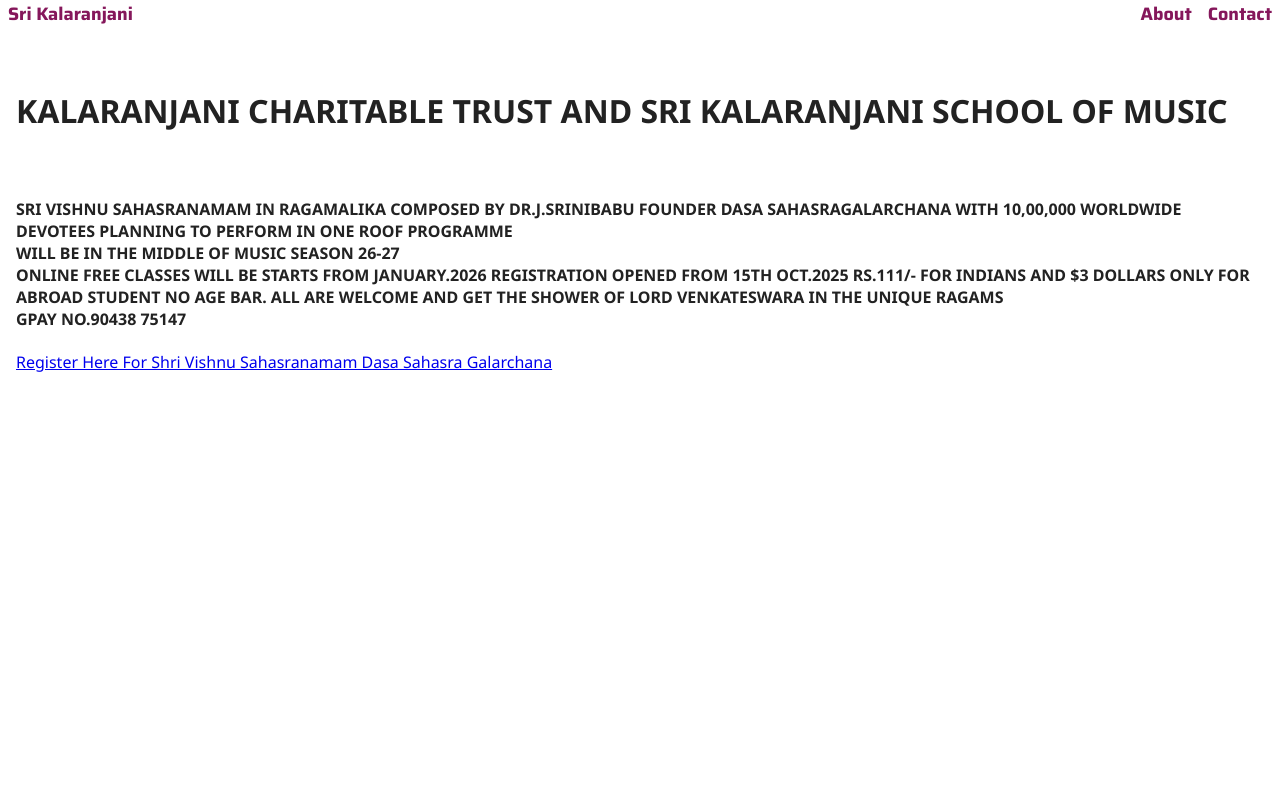
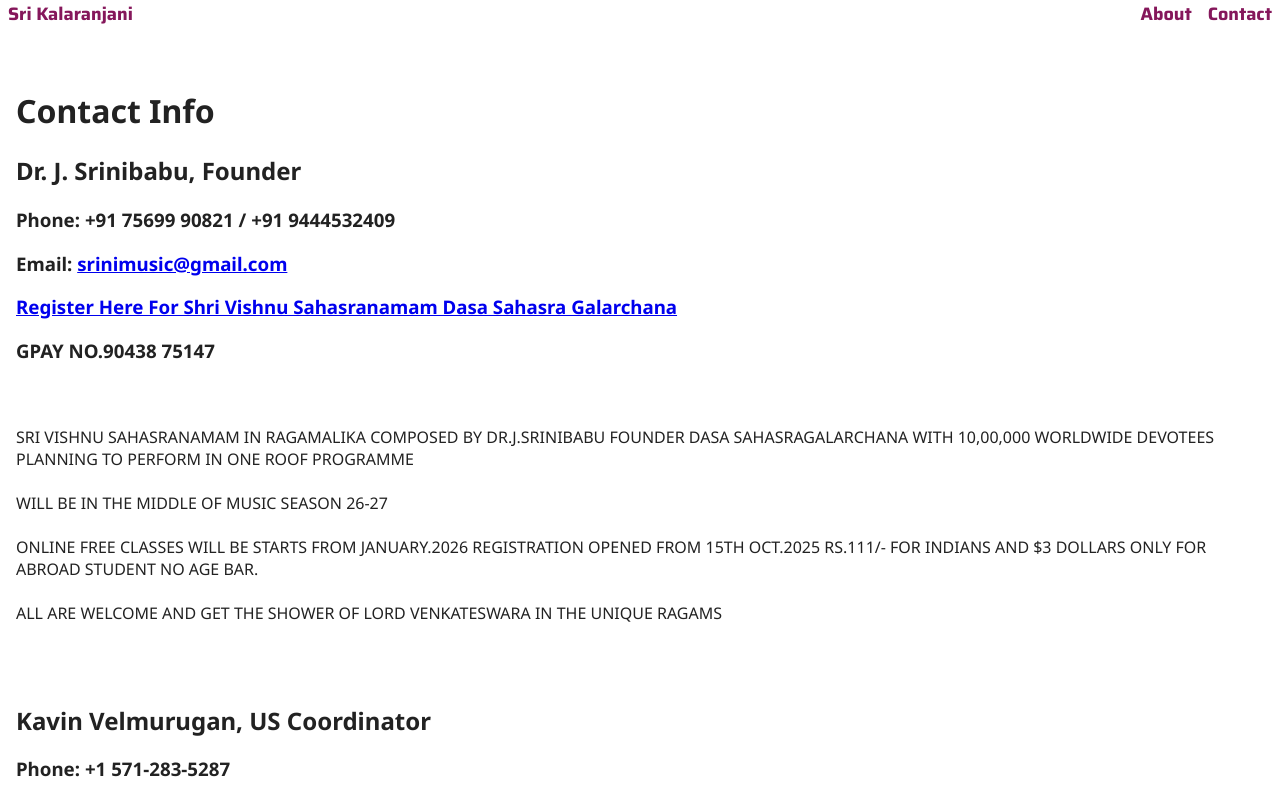
Before and after one commit to Kavelin/sri-kalaranjani, a Next.js app: page /contact in a window 1280 px wide. Shown: the top 800 px of the page. Built offline with nearby package versions, Linux system fonts and the light colour scheme.

Commit message:
updated contact info

```diff
--- a/src/app/about/page.tsx
+++ b/src/app/about/page.tsx
@@ -62,8 +62,7 @@ export default function About() {
         <h3 style={{ fontSize: 18, marginBottom: 8 }}>Media & YouTube</h3>
         <p>
           Programmes telecast on Vendhar TV and Sri Sankara TV. YouTube channel:
-          "srikalaranjani school of music" — 100+ videos uploaded in personal
-          interest (over 120 videos uploaded and 2500+ subscribers currently).
+          "Sri Kalaranjani School of Music" — 200+ videos uploaded and 1000+ subscribers currently.
         </p>
         </div>
 
--- a/src/app/contact/page.tsx
+++ b/src/app/contact/page.tsx
@@ -1,28 +1,44 @@
 export default function Contact() {
   return (
     <div className="page">
-      <h1>KALARANJANI CHARITABLE TRUST AND SRI KALARANJANI SCHOOL OF MUSIC </h1>
-      <h4>
-        <br /><br />
+      <h1>Contact Info </h1>
+      <h2>Dr. J. Srinibabu, Founder</h2>
+      <h3>Phone: +91 75699 90821 / +91 9444532409</h3>
+      <h3>
+        Email: <a href="mailto:srinimusic@gmail.com">srinimusic@gmail.com</a>
+      </h3>
+      <h3>
+        <a href="https://docs.google.com/forms/d/e/1FAIpQLScUoTf033ZS5HNZKV3mOHrXojs1Ij4h86UJUltGE54r2GCU3A/viewform?embedded=true">
+          Register Here For Shri Vishnu Sahasranamam Dasa Sahasra Galarchana
+        </a>
+      </h3>
+
+      <h3>GPAY NO.90438 75147</h3>
+
+
+      <p>
+        <br />
+        <br />
         SRI VISHNU SAHASRANAMAM IN RAGAMALIKA COMPOSED BY DR.J.SRINIBABU FOUNDER
         DASA SAHASRAGALARCHANA WITH 10,00,000 WORLDWIDE DEVOTEES PLANNING TO
         PERFORM IN ONE ROOF PROGRAMME <br />
+        <br />
         WILL BE IN THE MIDDLE OF MUSIC SEASON 26-27 <br />
-        ONLINE FREE CLASSES WILL BE STARTS FROM JANUARY.2026 REGISTRATION
-        OPENED FROM 15TH OCT.2025 RS.111/- FOR INDIANS AND $3 DOLLARS ONLY FOR
-        ABROAD STUDENT NO AGE BAR. ALL ARE WELCOME AND GET THE SHOWER OF LORD
-        VENKATESWARA IN THE UNIQUE RAGAMS <br /> GPAY NO.90438 75147
-      </h4>
-      <a
-        href="https://docs.google.com/forms/d/e/1FAIpQLScUoTf033ZS5HNZKV3mOHrXojs1Ij4h86UJUltGE54r2GCU3A/viewform?embedded=true"
-      >
-        Register Here For Shri Vishnu Sahasranamam Dasa Sahasra Galarchana
-      </a>
+        <br />
+        ONLINE FREE CLASSES WILL BE STARTS FROM JANUARY.2026 REGISTRATION OPENED
+        FROM 15TH OCT.2025 RS.111/- FOR INDIANS AND $3 DOLLARS ONLY FOR ABROAD
+        STUDENT NO AGE BAR. <br /> <br />
+        ALL ARE WELCOME AND GET THE SHOWER OF LORD VENKATESWARA IN THE UNIQUE
+        RAGAMS <br /> <br />
+      </p>
 
-
-
+      <br />
+      <h2>Kavin Velmurugan, US Coordinator</h2>
+      <h3>Phone: +1 571-283-5287</h3>
+      <h3>
+        Email: <a href="mailto:dev.velp@gmail.com">dev.velp@gmail.com</a>
+      </h3>
       {/*<iframe src="https://docs.google.com/forms/d/e/1FAIpQLScUoTf033ZS5HNZKV3mOHrXojs1Ij4h86UJUltGE54r2GCU3A/viewform?embedded=true"></iframe>*/}
-
     </div>
   );
 }
--- a/src/app/globals.css
+++ b/src/app/globals.css
@@ -31,9 +31,9 @@ nav {
   display: flex;
   justify-content: space-between;
   max-width: 100vw;
-  position:sticky;
-  top:0;
-  background:white;
+  position: sticky;
+  top: 0;
+  background: white;
 }
 
 .nav-link {
@@ -43,13 +43,13 @@ nav {
   font-size: large;
   white-space: nowrap;
   text-overflow: clip;
-  padding:0 8px;
+  padding: 0 8px;
 }
 .nav-left {
-    max-width:50%;
+  max-width: 50%;
 }
 .nav-right {
-    max-width:50%;
+  max-width: 50%;
 }
 
 main {
@@ -88,25 +88,33 @@ footer > fieldset > legend {
   text-align: center;
 }
 
+.hero-container iframe {
+  min-width: 50vw;
+  max-width: 70vw;
+  aspect-ratio: 16/9;
+}
+
 .hero-container img {
-    max-height: 40vh;
+  max-height: 40vh;
 }
 
 .hero-container p {
-  font-weight:500;
-  padding:0 10%;
+  font-weight: 500;
+  padding: 0 10%;
   box-sizing: border-box;
 }
 .hero-title {
   font-size: -webkit-xxx-large;
-  color:var(--secondary)
+  color: var(--secondary);
+  margin: 10vh 0;
+  height: 30vh;
 }
 
 .hero-cta {
-    cursor:pointer;
-    font-weight:bolder;
-    font-size:larger;
-    color:var(--secondary);
+  cursor: pointer;
+  font-weight: bolder;
+  font-size: larger;
+  color: var(--secondary);
 }
 
 .cta-section {
--- a/src/app/page.tsx
+++ b/src/app/page.tsx
@@ -10,6 +10,7 @@ export default function Home() {
 
       <section className="cta-section">
         <div className="hero-container">
+          <iframe src="https://www.youtube.com/embed/_SsKuHN2bMo?si=_tvY09FOOGFEPDgm" title="Bhakthi Ranjani" allow="accelerometer; autoplay; clipboard-write; encrypted-media; gyroscope; picture-in-picture; web-share" ></iframe>
           <h1>
             Shri Vishnu Sahasranamam Dasa Sahasra Galarchana
           </h1>
@@ -34,8 +35,7 @@ export default function Home() {
             vast, I believe—with the grace of the Lord—it can surely be
             realized. I call upon <b>100 devoted individuals</b> to walk with me in
             this <b>Mahayagna</b> today: some to sing, some to listen, and some to
-            serve. <br /><br /> Together, we can make this offering a reality. In this
-            <b>Kaliyuga</b> , nothing is greater than the remembrance of the holy
+            serve. <br /><br /> Together, we can make this offering a reality. In this <b>Kaliyuga</b> , nothing is greater than the remembrance of the holy
             name of Vishnu. If we dedicate ourselves for even one year—365
             days—in His remembrance, our lives will be blessed and purified.
             With folded hands and faith in His grace, I invite you to join me in
```
